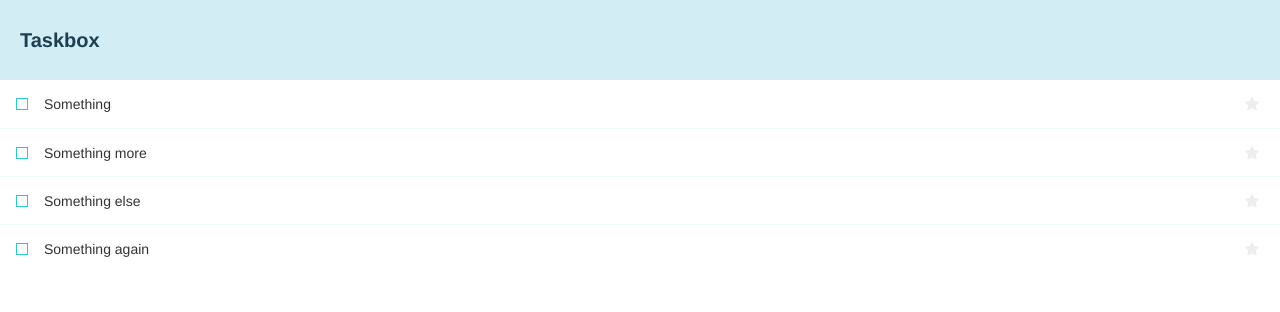
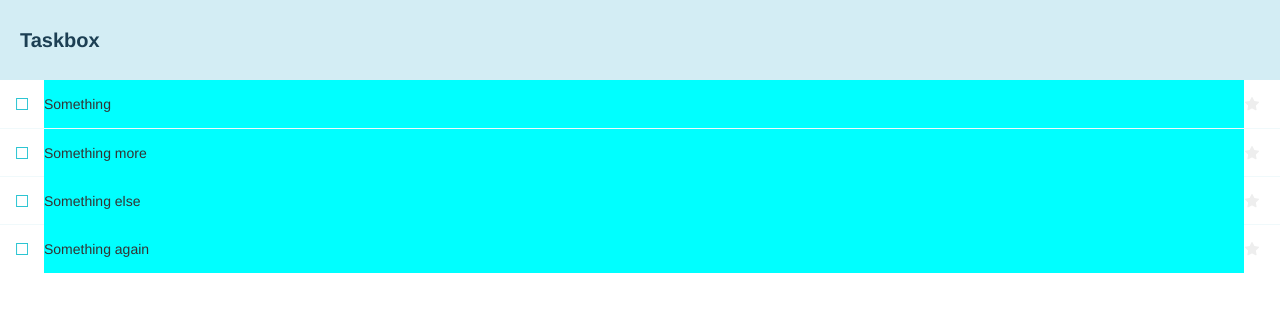
Before and after one commit to techmeg/taskbox, a React (Create React App) app: page / in a window 1280 px wide. Shown: the top 312 px of the page. Built offline with nearby package versions, Linux system fonts and the light colour scheme; a web font is replaced by a local one.

Commit message:
change bg color test

```diff
--- a/src/components/Task.js
+++ b/src/components/Task.js
@@ -23,7 +23,13 @@ export default function Task({
         />
       </label>
       <div className='title'>
-        <input type='text' value={title} readOnly={true} />
+        <input
+          type='text'
+          value={title}
+          readOnly={true}
+          placeholder='Input title'
+          style={{ background: "aqua" }}
+        />
       </div>
       <div className='actions' onClick={(event) => event.stopPropagation()}>
         {state !== "TASK_ARCHIVED" && (
```
